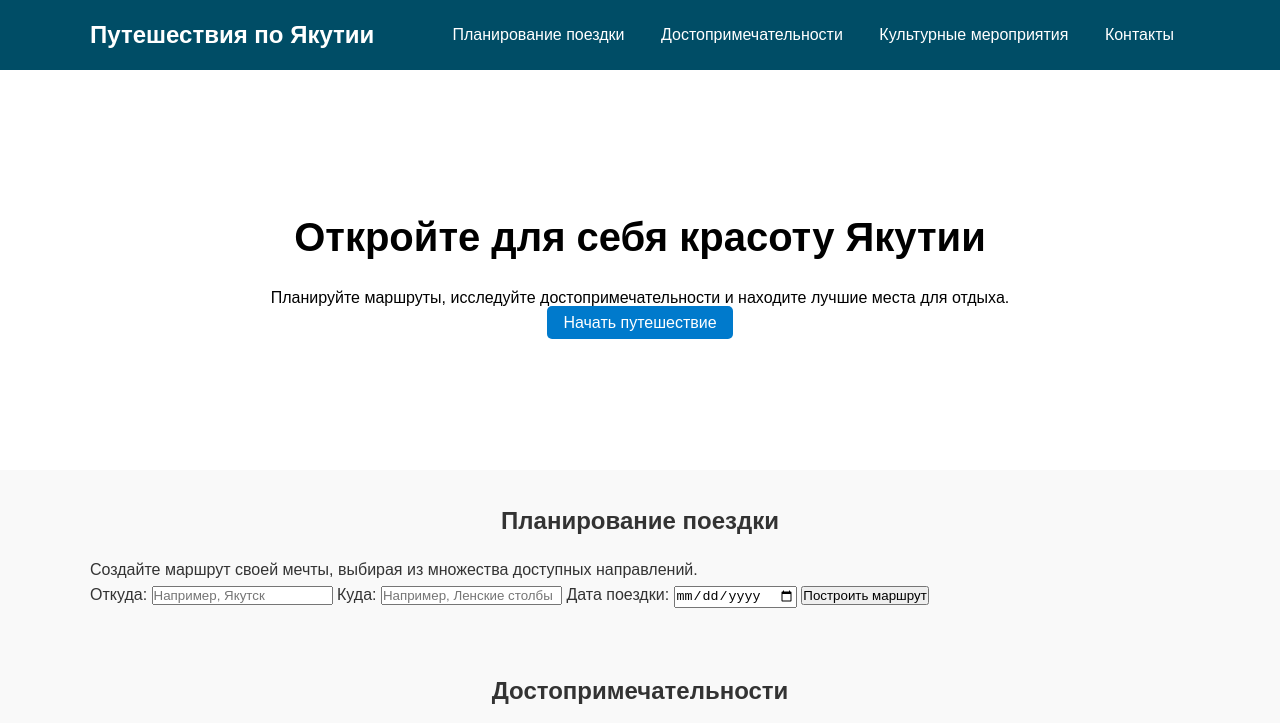
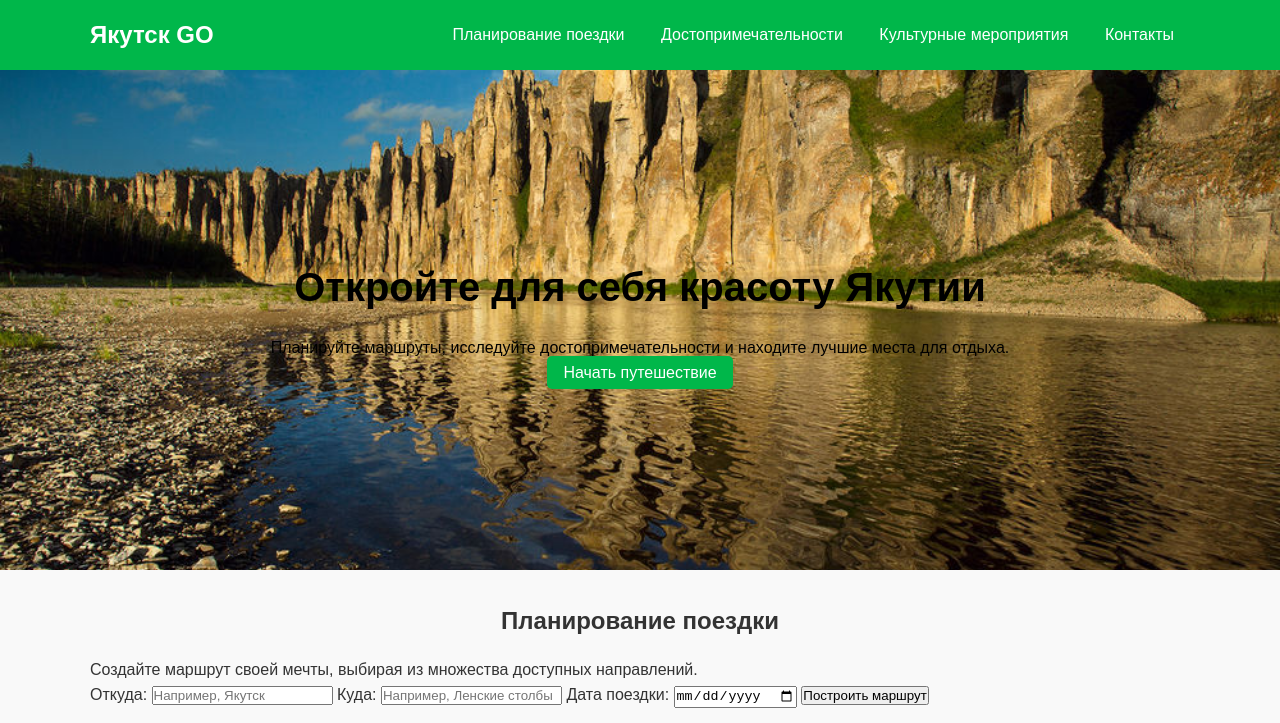
Before and after one commit to Llennna/MPIT, a plain HTML site: page index.html in a window 1280 px wide. Shown: the top 723 px of the page. Drawn offline with Linux system fonts and the light colour scheme.

Commit message:
update-1

```diff
--- a/index.html
+++ b/index.html
@@ -3,14 +3,14 @@
 <head>
     <meta charset="UTF-8">
     <meta name="viewport" content="width=device-width, initial-scale=1.0">
-    <title>Путешествия по Якутии</title>
+    <title>Luckystars</title>
     <link rel="stylesheet" href="styles.css">
 </head>
 <body>
     <!-- Header -->
     <header class="header">
         <div class="container">
-            <h1 class="logo">Путешествия по Якутии</h1>
+            <h1 class="logo">Якутск GO</h1>
             <nav class="nav">
                 <a href="#plan">Планирование поездки</a>
                 <a href="#attractions">Достопримечательности</a>
--- a/styles.css
+++ b/styles.css
@@ -6,14 +6,14 @@
 }
 
 body {
-    font-family: Arial, sans-serif;
+    font-family: Montserrat, sans-serif;
     line-height: 1.6;
     color: #333;
 }
 
 /* Шапка */
 .header {
-    background: #004d66;
+    background: #00B74A;
     color: #fff;
     padding: 1rem 0;
 }
@@ -40,9 +40,9 @@ body {
 
 /* Hero Section */
 .hero {
-    background: url('yakutia_hero.jpg') no-repeat center center/cover;
+    background: url('pictures/yakutia.jpg') no-repeat center center/cover;
     color: black;
-    height: 400px;
+    height: 500px;
     display: flex;
     justify-content: center;
     align-items: center;
@@ -56,7 +56,7 @@ body {
 }
 
 .hero .btn {
-    background: #007acc;
+    background: #00B74A;
     color: #fff;
     padding: 0.5rem 1rem;
     text-decoration: none;
```
Also changed, not shown: pictures/yakutia.jpg (added).
